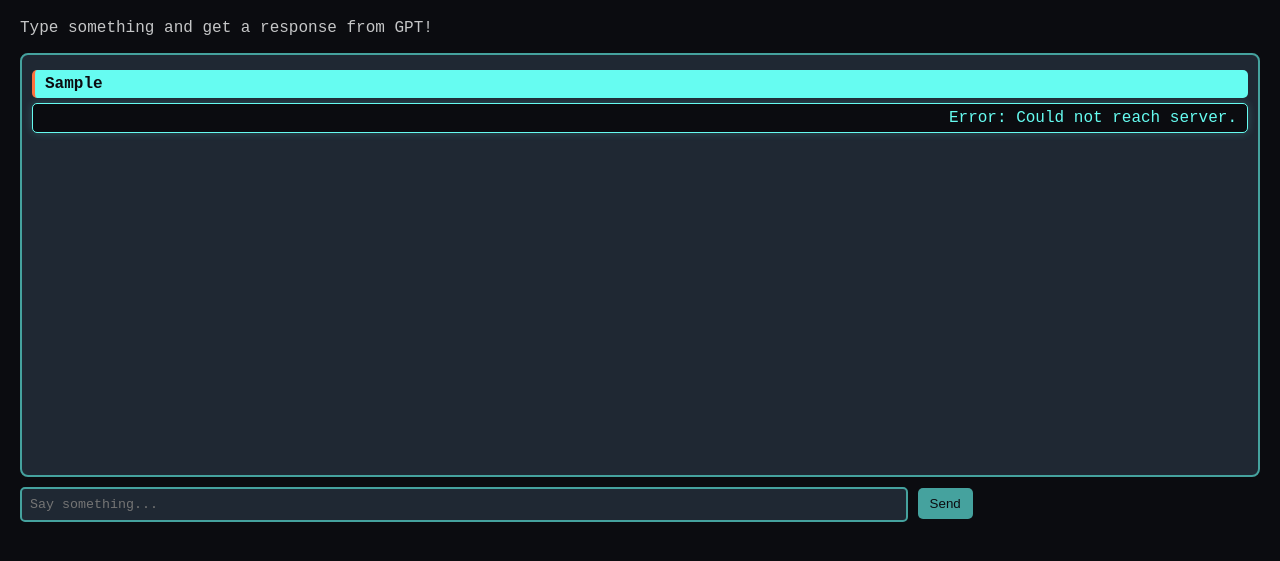
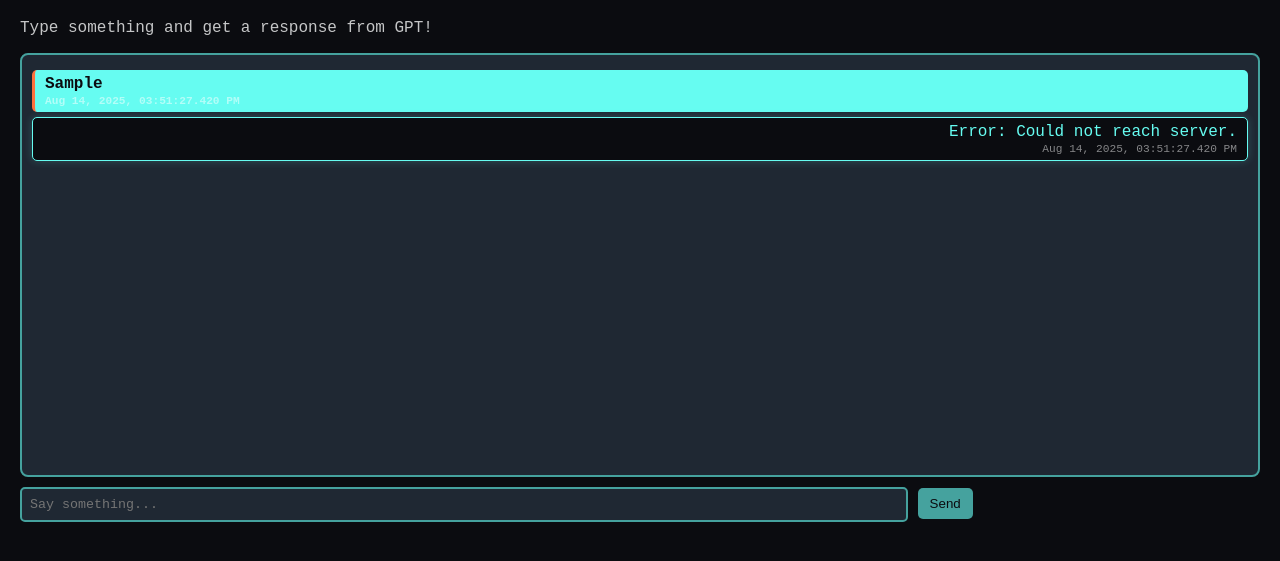
Before and after one commit to c-prole/MobileAssistant, a website: page index.html in a window 1280 px wide. Both pictures are taken after typing "Sample" into the empty fields and a click on the button "Send". Shown: the part 81-642 px from the top of the page. Drawn offline with Linux system fonts and the light colour scheme; no server answers.

Commit message:
timestamp add

```diff
--- a/script.js
+++ b/script.js
@@ -7,16 +7,37 @@ function appendMessage(sender, message) {
   const messageEl = document.createElement("div");
   messageEl.classList.add("chat-message");
 
+  // Main message text
+  const messageText = document.createElement("div");
+  messageText.textContent = message;
+
   if (sender === "user") {
     messageEl.classList.add("user-message");
   } else if (sender === "gpt") {
     messageEl.classList.add("gpt-message");
   } else if (sender === "info") {
     messageEl.classList.add("info-message");
-  } else
+  } else {
     messageEl.classList.add("default-message");
+  }
 
-  messageEl.textContent = message;
+  // Timestamp line
+  const timestamp = document.createElement("div");
+  timestamp.classList.add("message-timestamp");
+  timestamp.textContent = new Date().toLocaleString(undefined, {
+    year: 'numeric',
+    month: 'short',
+    day: '2-digit',
+    hour: '2-digit',
+    minute: '2-digit',
+    second: '2-digit',
+    fractionalSecondDigits: 3 // milliseconds
+  });
+
+  // Append text and timestamp
+  messageEl.appendChild(messageText);
+  messageEl.appendChild(timestamp);
+
   chatBox.appendChild(messageEl);
   chatBox.scrollTop = chatBox.scrollHeight;
 }
@@ -46,7 +67,7 @@ function updateClock() {
   const hours = String(now.getHours()).padStart(2, '0');
   const minutes = String(now.getMinutes()).padStart(2, '0');
   const seconds = String(now.getSeconds()).padStart(2, '0');
-  const milliseconds = String(now.getMilliseconds()).padStart(3, '0');
+  const milliseconds = String(now.getMilliseconds()).padStart(1, '0');
 
   const dateStr = `${year}-${month}-${day}`;
   const timeStr = `${hours}:${minutes}:${seconds}.${milliseconds}`;
--- a/style.css
+++ b/style.css
@@ -133,3 +133,9 @@ button:hover {
 .console-clock .time {
   font-size: 0.85em;       /* smaller than date */
 }
+
+.message-timestamp {
+  font-size: 0.7em;
+  color: rgba(255, 255, 255, 0.5); /* faint white */
+  margin-top: 2px;
+}
```
